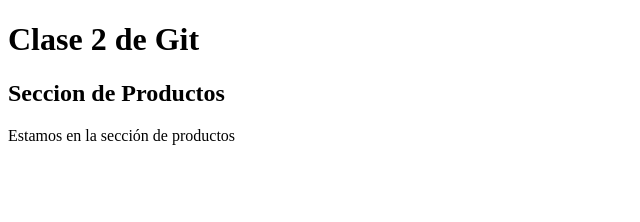
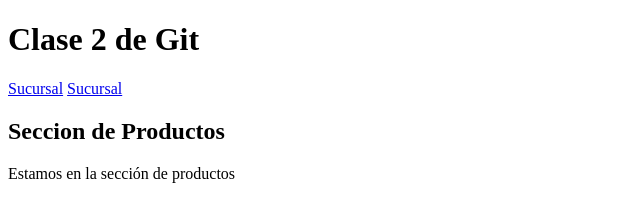
Before and after one commit to ferreiroleandro/gitdos, a plain HTML site: page Clase2/index.html in a window 1280 px wide. Shown: the whole page, without its empty margins (0-640 px from the left). Drawn offline with Linux system fonts and the light colour scheme.

Commit message:
Modifique el Index

```diff
--- a/Clase2/index.html
+++ b/Clase2/index.html
@@ -9,6 +9,10 @@
 <body>
     <h1>Clase 2 de Git</h1>
 
+    <a href="./sucursales.html">Sucursal</a>
+
+    <a href="./productos.html">Sucursal</a>
+
     <main>
         <section>
             <h2>Seccion de Productos</h2>
```
Also changed, not shown: Clase2/pages/productos.html (+1 -1 lines).
